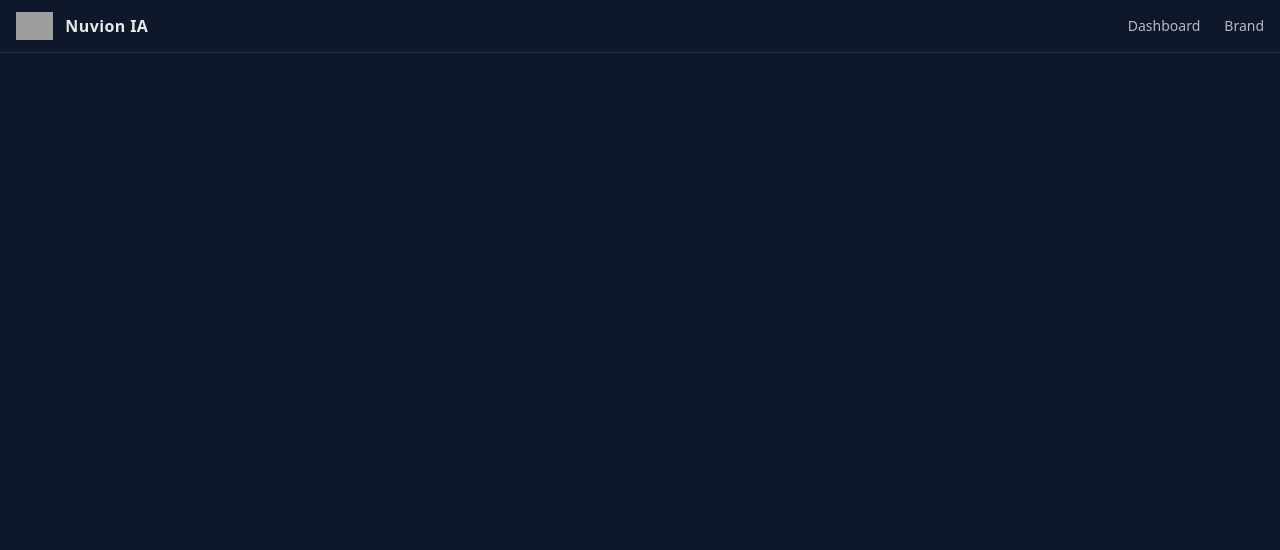
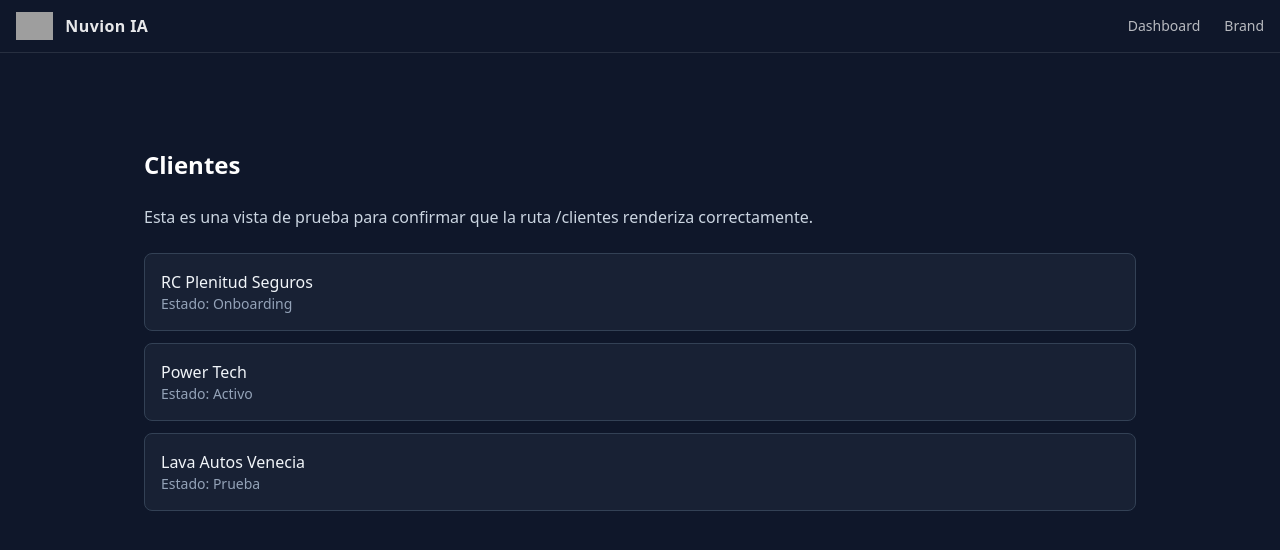
Before and after one commit to ianuvion/nuvion-ia, a Next.js app: page /clientes in a window 1280 px wide. Shown: the top 550 px of the page. Built offline with nearby package versions, Linux system fonts and the light colour scheme; grey boxes are pictures that could not be loaded.

Commit message:
Update page.tsx

```diff
--- a/app/clientes/page.tsx
+++ b/app/clientes/page.tsx
@@ -6,9 +6,31 @@ export const revalidate = 0;
 import React from 'react';
 
 export default function ClientesPage() {
+  // Demo simple para verificar que renderiza
+  const clientes = [
+    { nombre: 'RC Plenitud Seguros', estado: 'Onboarding' },
+    { nombre: 'Power Tech', estado: 'Activo' },
+    { nombre: 'Lava Autos Venecia', estado: 'Prueba' },
+  ];
+
   return (
-    <main>
-      {/* Pega aquí TODO el contenido actual de la página Clientes */}
+    <main className="mx-auto max-w-5xl px-4 py-8 space-y-6">
+      <h1 className="text-2xl font-semibold text-white">Clientes</h1>
+      <p className="text-slate-300">
+        Esta es una vista de prueba para confirmar que la ruta /clientes renderiza correctamente.
+      </p>
+
+      <div className="grid gap-3">
+        {clientes.map((c) => (
+          <div
+            key={c.nombre}
+            className="rounded-lg border border-slate-700 bg-slate-800/60 p-4"
+          >
+            <div className="font-medium text-slate-100">{c.nombre}</div>
+            <div className="text-sm text-slate-400">Estado: {c.estado}</div>
+          </div>
+        ))}
+      </div>
     </main>
   );
 }
```
